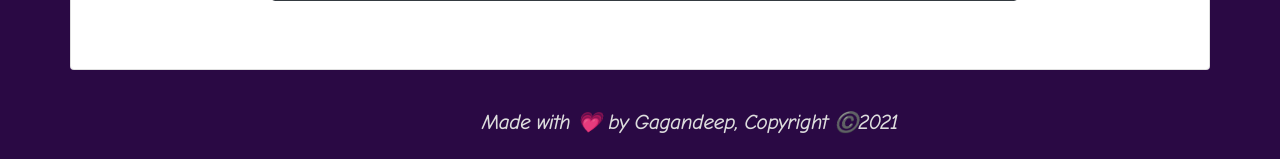
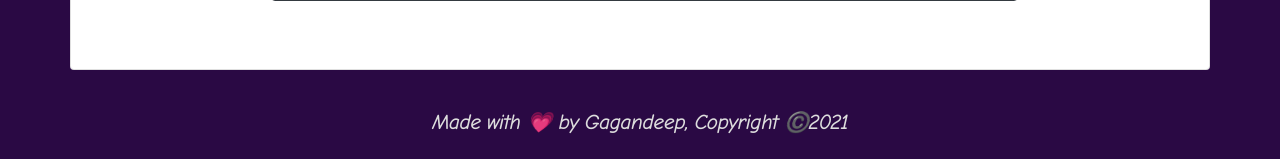
Before and after one commit to GaganBTS/Car-Price-Predictor, a Flask app: page / in a window 1280 px wide. Shown: the part 1074-1233 px from the top of the page. Run offline with Flask 2, Linux system fonts and the light colour scheme; parts of the project's set-up code (start-up, migrations or seed data) failed here and were passed over; some libraries are stand-ins or nearby versions; some web fonts are replaced.

Commit message:
Update index.html

```diff
--- a/templates/index.html
+++ b/templates/index.html
@@ -115,7 +115,7 @@
     font-weight: bolder;
     font-style: italic;" class="navbar  navbar-light">
   <div class="container-fluid" style="text-align: center;background-color: #2A0944">
-    <h5 class="navbar-text" style="margin-left: 37%;font-weight: bolder;color: #DDDDDD">
+    <h5 class="navbar-text" style="margin-left: auto; margin-right:auto; font-weight: bolder;color: #DDDDDD">
       Made with 💗 by Gagandeep, Copyright ©️{{cyr}}
 
     </h5>
```
